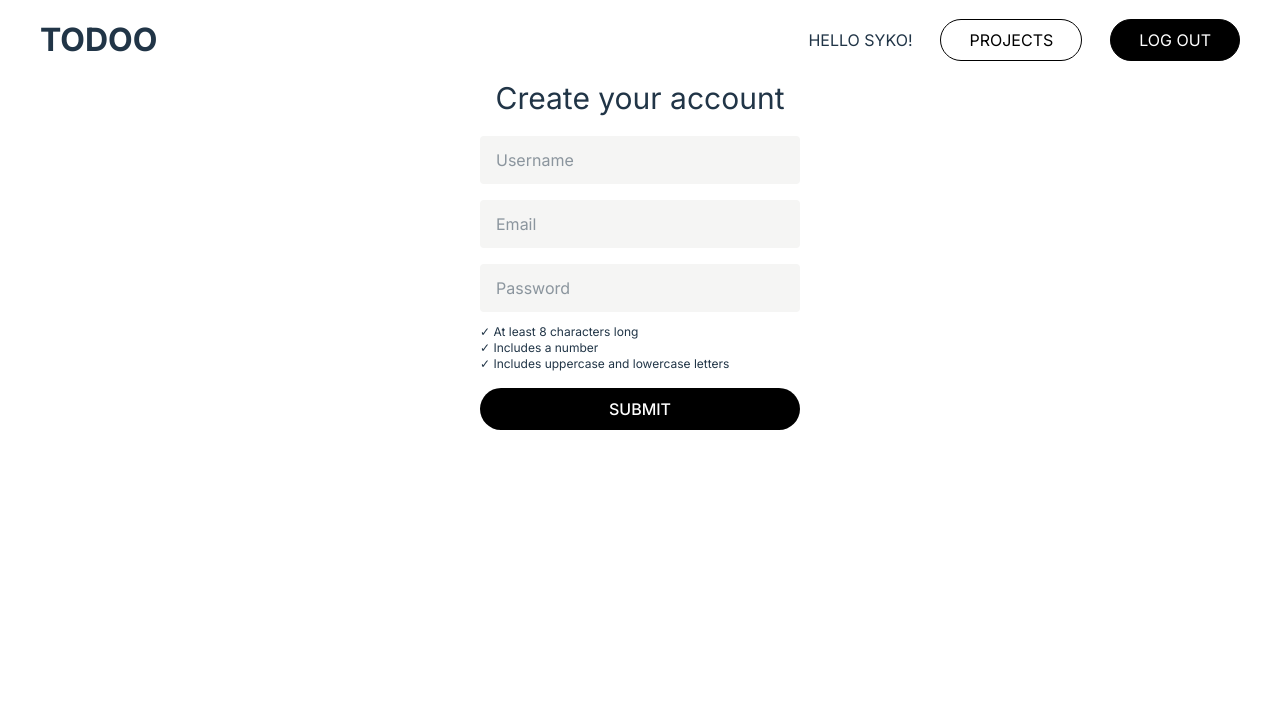
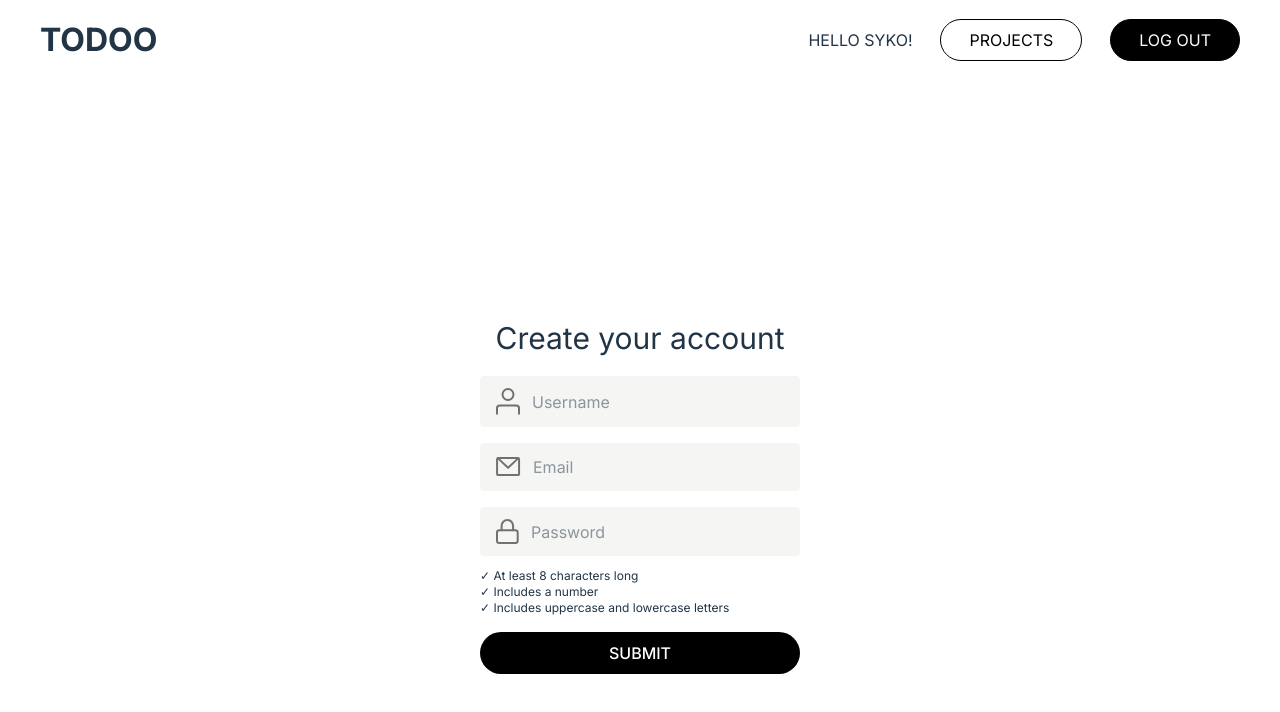
Before and after one commit to sykolax/todo-react-express, a React (Vite) app in the folder client/: page /register in a window 1280 px wide. Shown: the top 712 px of the page. Built offline with nearby package versions, Linux system fonts and the light colour scheme; a web font is replaced by a local one.

Commit message:
feat: add icon to forms

```diff
--- a/client/src/features/auth/components/FormInput.tsx
+++ b/client/src/features/auth/components/FormInput.tsx
@@ -1,10 +1,14 @@
 type formInputProps = {
     inputType: string;
     placeholder: string;
+    icon: string;
 }
 
-export default function FormInput({ inputType, placeholder }: formInputProps) {
+export default function FormInput({ inputType, placeholder, icon }: formInputProps) {
     return (
-        <input type={inputType} className="bg-stone-100 px-4 py-3 w-xs mx-auto rounded-sm" placeholder={placeholder} />
+        <div className="flex gap-3 bg-stone-100 px-4 py-3 w-xs mx-auto rounded-sm">
+            <img src={icon} />
+            <input type={inputType} className="" placeholder={placeholder} />
+        </div>
     );
 }
--- a/client/src/features/auth/components/LoginForm.tsx
+++ b/client/src/features/auth/components/LoginForm.tsx
@@ -1,14 +1,15 @@
-import './LoginForm.css';
 import FormInput from './FormInput';
 import SubmitButton from './SubmitButton';
+import emailIcon from '@assets/email_icon.svg';
+import passwordIcon from '@assets/password_icon.svg';
 
 export default function LoginForm () {
     return (
-        <form className="flex flex-col w-xs mx-auto">
+        <form className="flex flex-col w-xs mx-auto mt-60">
             <h2 className="text-3xl mt-0 mb-5">Log in to your account</h2>
             <div className="flex flex-col gap-4 w-full">
-                <FormInput inputType="email" placeholder="Email" />
-                <FormInput inputType="password" placeholder="password" />
+                <FormInput inputType="email" placeholder="Email" icon={emailIcon} />
+                <FormInput inputType="password" placeholder="password" icon={passwordIcon} />
             </div>
             <SubmitButton buttonText="LOG IN"/>
         </form>
--- a/client/src/features/auth/components/RegisterForm.tsx
+++ b/client/src/features/auth/components/RegisterForm.tsx
@@ -1,5 +1,8 @@
 import FormInput from "./FormInput";
 import SubmitButton from "./SubmitButton";
+import userIcon from '@assets/user_icon.svg';
+import emailIcon from '@assets/email_icon.svg';
+import passwordIcon from '@assets/password_icon.svg';
 
 function PasswordWarning({ message }: { message: string}) {
     return (
@@ -9,12 +12,12 @@ function PasswordWarning({ message }: { message: string}) {
 
 export default function RegisterForm() {
     return (
-        <form className="flex flex-col w-xs mx-auto">
+        <form className="flex flex-col w-xs mx-auto mt-60">
             <h2 className="text-3xl mt-0 mb-5">Create your account</h2>
             <div className="flex flex-col gap-4 w-full">
-                <FormInput inputType="text" placeholder="Username" />
-                <FormInput inputType="email" placeholder="Email" />
-                <FormInput inputType="password" placeholder="Password" />
+                <FormInput inputType="text" placeholder="Username" icon={userIcon} />
+                <FormInput inputType="email" placeholder="Email" icon={emailIcon} />
+                <FormInput inputType="password" placeholder="Password" icon={passwordIcon} />
             </div>
             <div className="mt-3 text-left text-xs">
                 <p>✓ At least 8 characters long</p>
```
Also changed, not shown: client/src/features/projects/components/ProjectPagePanel.tsx (+0 -18 lines), client/src/assets/user_icon.svg (added), client/src/features/auth/components/LoginForm.css (deleted).
